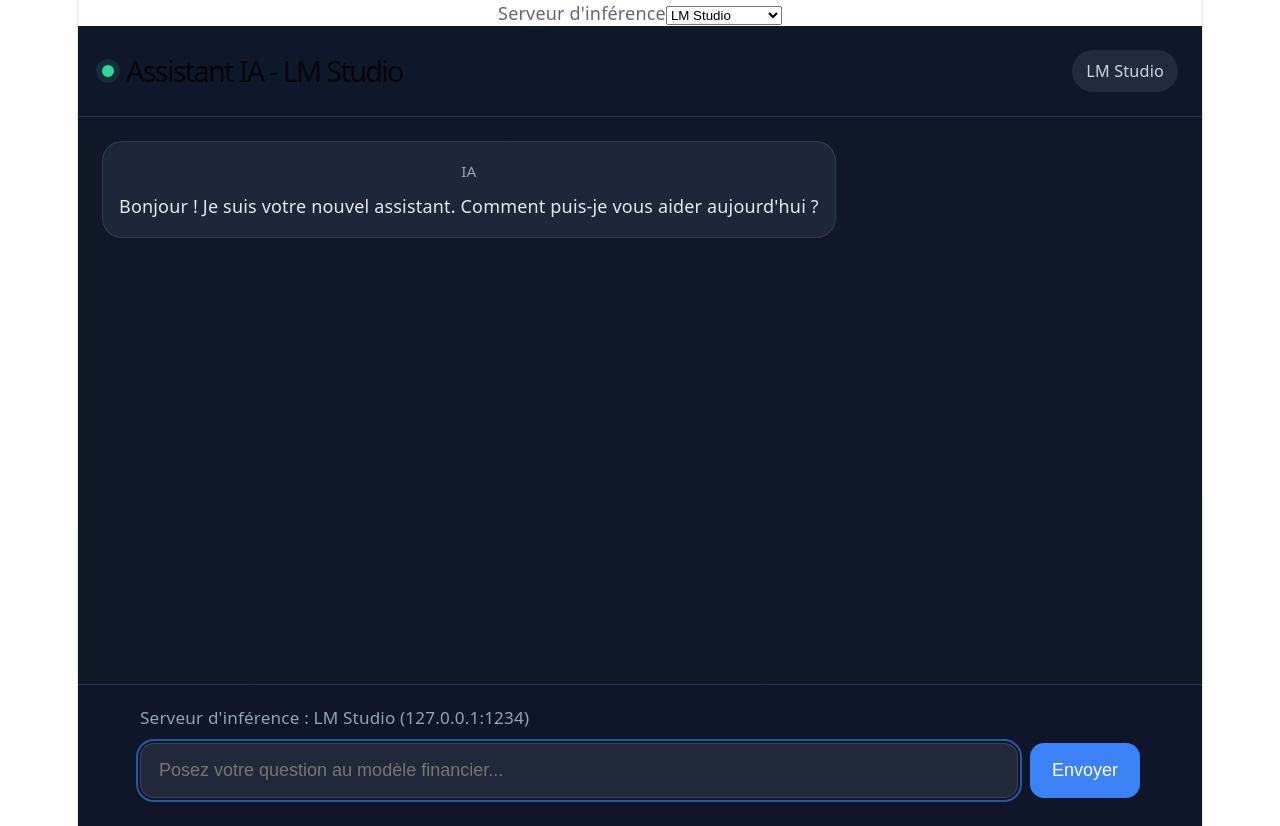
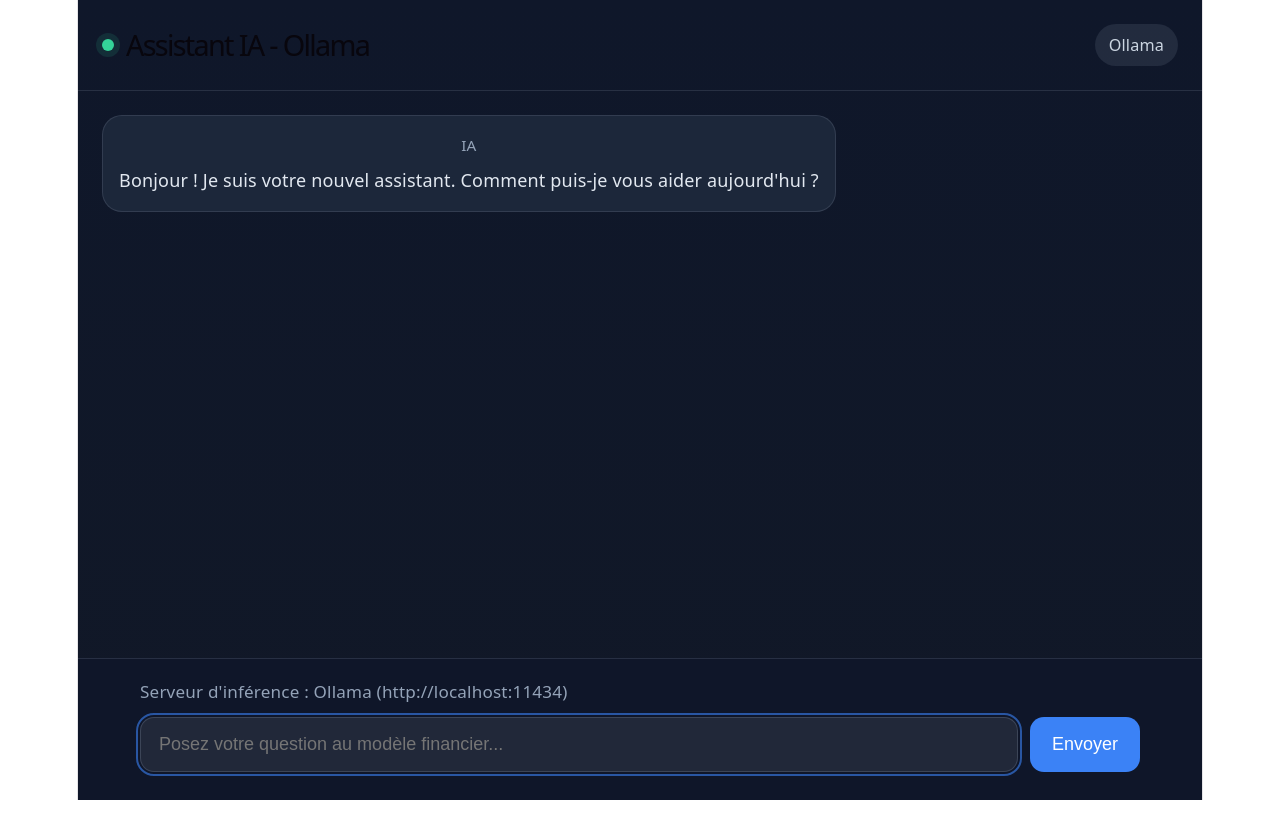
Before and after one commit to nahteb13/hackaton, a React (Vite) app: page / in a window 1280 px wide. After the commit the page ends 800 px from the top, so only its background shows below. Built offline with nearby package versions, Linux system fonts and the light colour scheme.

Commit message:
delete others IA models

```diff
--- a/src/App.jsx
+++ b/src/App.jsx
@@ -1,47 +1,15 @@
-import './App.css'
-import { useState } from 'react'
-import OllamaChatbot from './ollama_server/Chatbot'
-import TritonChatbot from './tritton_server/Chatbot'
-import LMStudioChatbot from './lmstudio_server/Chatbot'
-import CustomChatbot from './custom_server/Chatbot'
-
-const SERVER_CHOICES = [
-  { value: 'lmstudio', label: 'LM Studio' },
-  { value: 'ollama', label: 'Ollama' },
-  { value: 'triton', label: 'Triton' },
-  { value: 'custom', label: 'Serveur maison' },
-]
+import './App.css';
+import OllamaChatbot from './ollama_server/Chatbot';
 
 function App() {
-  const [provider, setProvider] = useState('lmstudio')
-  const ActiveChatbot =
-    provider === 'triton'
-      ? TritonChatbot
-      : provider === 'lmstudio'
-      ? LMStudioChatbot
-      : provider === 'custom'
-      ? CustomChatbot
-      : OllamaChatbot
-
   return (
     <div className="app-shell">
       <div className="app-header">
-        <label htmlFor="provider-select">Serveur d'inférence</label>
-        <select
-          id="provider-select"
-          value={provider}
-          onChange={(e) => setProvider(e.target.value)}
-        >
-          {SERVER_CHOICES.map((option) => (
-            <option key={option.value} value={option.value}>
-              {option.label}
-            </option>
-          ))}
-        </select>
       </div>
-      <ActiveChatbot />
+
+      <OllamaChatbot />
     </div>
-  )
+  );
 }
 
-export default App
+export default App;
```
Also changed, not shown: server.js (+8 -5 lines).
